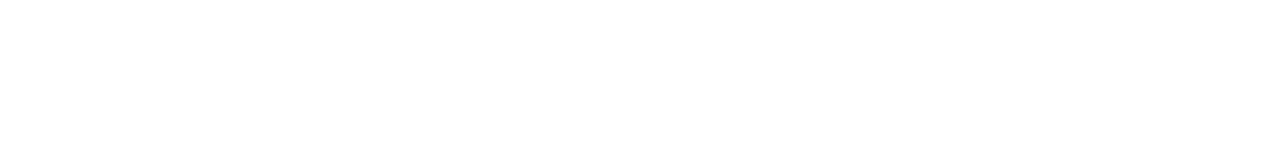
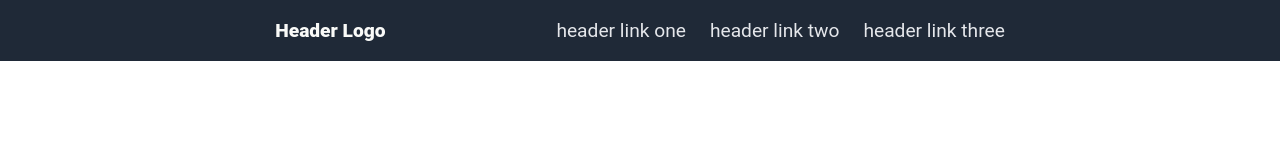
Before and after one commit to gabi1447/odin-landing-page, a plain HTML site: page index.html in a window 1280 px wide. Drawn offline with Linux system fonts and the light colour scheme.

Commit message:
Add structure to project with html and style header in css

```diff
--- a/css/style.css
+++ b/css/style.css
@@ -1,3 +1,44 @@
 * {
     box-sizing: border-box;
+    margin: 0;
+    padding: 0;
 }
+
+body {
+
+}
+
+/* Header and Main */
+.container {
+    width: 100%;
+    background-color: #1f2937;
+    color: #F9FAF8;
+    font-family: Roboto, sans-serif;
+    font-size: 1.2rem;
+}
+
+.header {
+    display: flex;
+    justify-content: space-between;
+    align-items: center;
+    width: 60%;
+    margin: 0 auto;
+    padding: 1.2rem;
+
+}
+
+.logo {
+    font-weight: 800;
+    font-size: 1.2rem;
+}
+
+.links {
+    display: flex;
+    gap: 1.5rem;
+    list-style-type: none;
+}
+
+.links li a {
+    text-decoration: none;
+    color: #E5E7EB;
+}
--- a/index.html
+++ b/index.html
@@ -4,8 +4,32 @@
     <meta charset="UTF-8">
     <meta name="viewport" content="width=device-width, initial-scale=1.0">
     <title>Landing Page</title>
+    <link rel="stylesheet" href="./css/style.css">
 </head>
 <body>
+    <div class="layout">
+        <div class="container">
+            <div class="header">
+                <div class="logo">Header Logo</div>
+                <ul class="links">
+                    <li><a href="#">header link one</a></li>
+                    <li><a href="#">header link two</a></li>
+                    <li><a href="#">header link three</a></li>
+                </ul>
+            </div>
 
+            <div class="description">
+
+            </div>
+        </div>
+
+
+
+
+        <div class="info"></div>
+        <div class="quote"></div>
+        <div class="signup"></div>
+        <div class="footer"></div>
+    </div>
 </body>
 </html>
```
